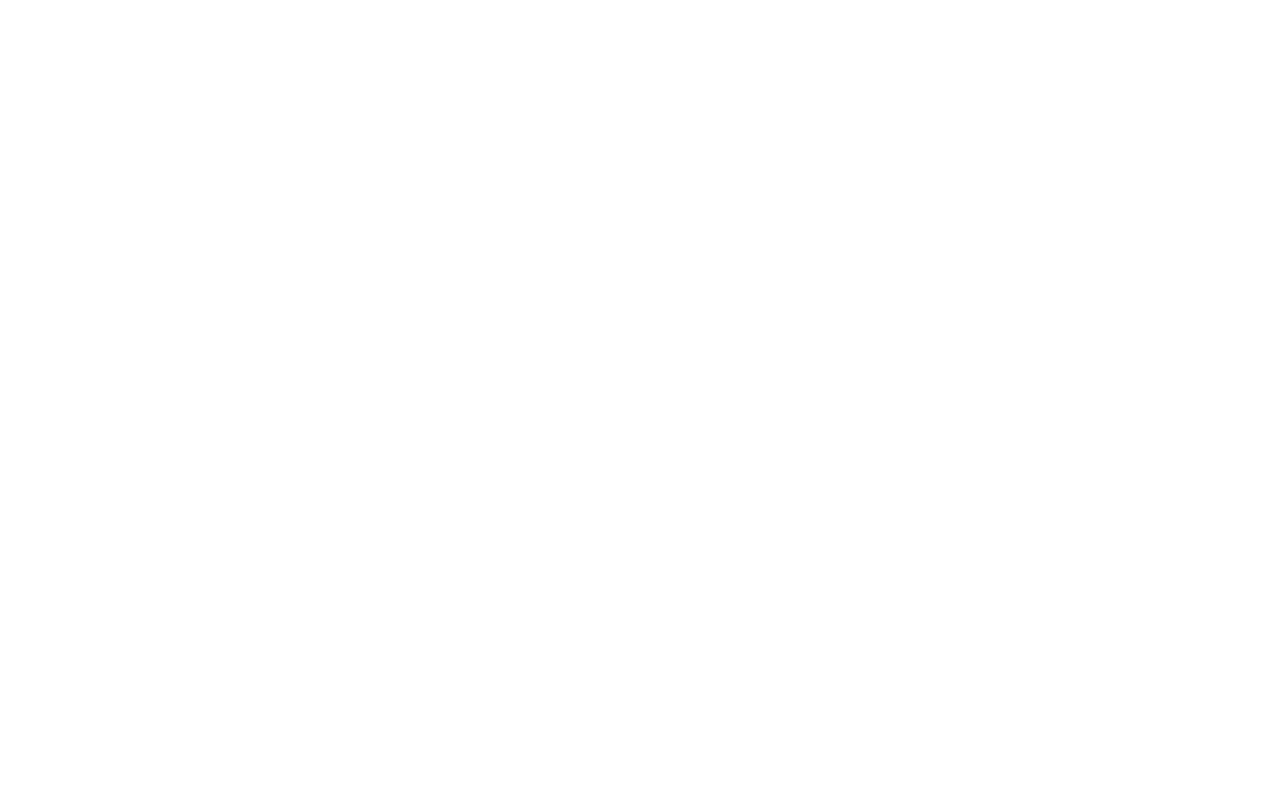
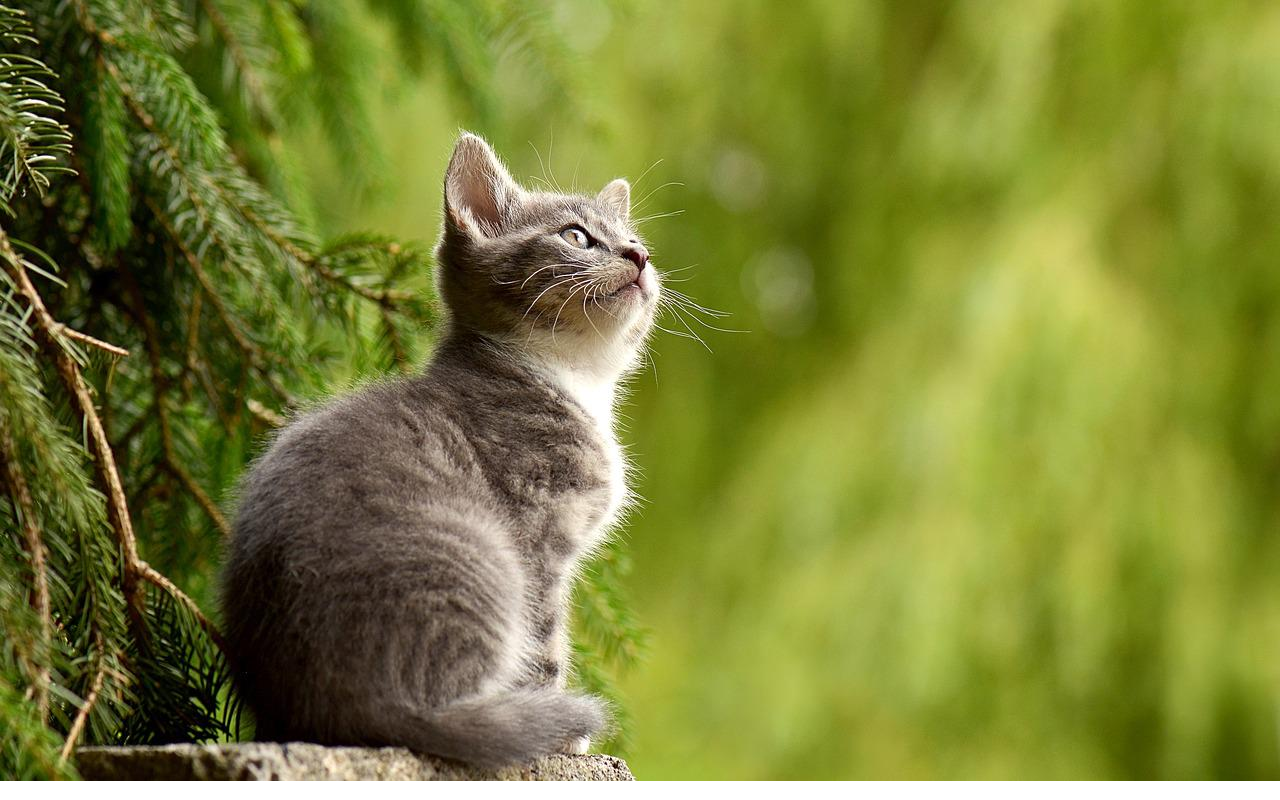
Before and after one commit to Thaisvc/Exercicios, a React (Create React App) app in the folder front-end/bloco-10-introducao-a-react/dia-2-componentes-react/fixation-exercises-10-2/: page / in a window 1280 px wide. Built offline with nearby package versions, Linux system fonts and the light colour scheme.

Commit message:
Chame o componente Image dentro do componente App, de forma que seja mostrada esta imagem, ou o texto Cute cat staring, caso a imagem não consiga ser carregada.

```diff
--- a/front-end/bloco-10-introducao-a-react/dia-2-componentes-react/fixation-exercises-10-2/src/App.js
+++ b/front-end/bloco-10-introducao-a-react/dia-2-componentes-react/fixation-exercises-10-2/src/App.js
@@ -1,10 +1,11 @@
-import logo from './logo.svg';
-import './App.css';
+import Cat from './cat.jpg';
+import Image from './Image';
 
 function App() {
   return (
-    <div>
-    </div>
+    <>
+      <Image source= {Cat} alternativeText="Cute cat staring" />
+    </>
   );
 }
 
--- a/front-end/bloco-10-introducao-a-react/dia-2-componentes-react/fixation-exercises-10-2/src/Image.js
+++ b/front-end/bloco-10-introducao-a-react/dia-2-componentes-react/fixation-exercises-10-2/src/Image.js
@@ -0,0 +1,9 @@
+import React from 'react';
+
+class Image extends React.Component {
+  render() {
+    return <img src={this.props.source} alt={this.props.alternativeText} />;
+  }
+}
+
+export default Image;
```
Also changed, not shown: front-end/bloco-10-introducao-a-react/dia-2-componentes-react/fixation-exercises-10-2/src/cat.jpg (added).
